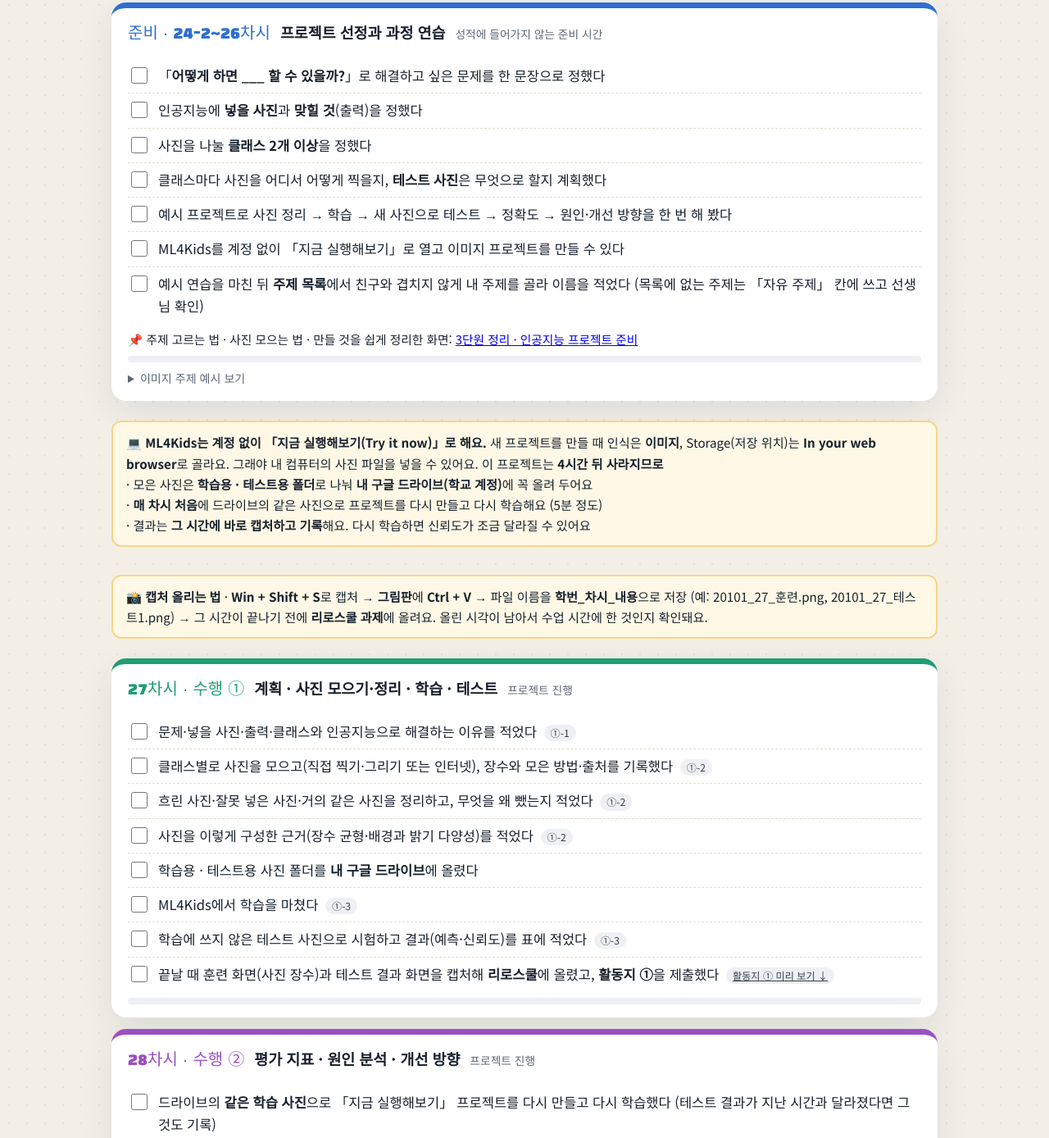
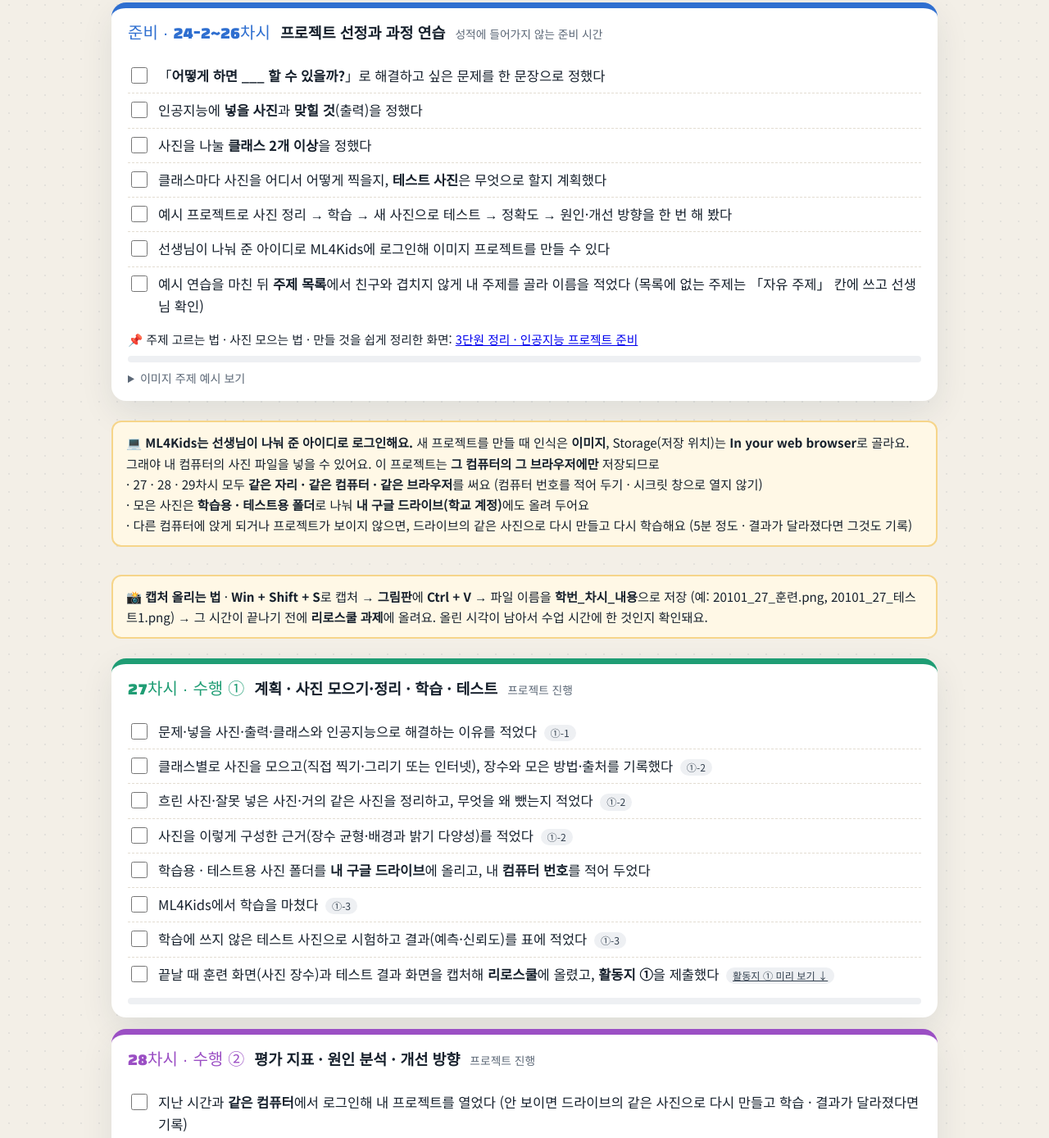
Before and after one commit to sweet1203/ai-worksheets, a plain HTML site: page ml4kids-project/index.html in a window 1280 px wide. Shown: the part 2865-4253 px from the top of the page at 82% size. Drawn offline with Linux system fonts and the light colour scheme.

Commit message:
ML4Kids 교사가 만든 학생 아이디로 로그인: 26 만들기 단계, ml4kids-project 저장 안내(같은 컴퓨터 · 안 보이면 드라이브 사진으로 다시 만들기)·체크 항목
Co-Authored-By: Claude Opus 5.5 <noreply@anthropic.com>

```diff
--- a/ml4kids-project/index.html
+++ b/ml4kids-project/index.html
@@ -233,7 +233,7 @@
         <li><input type="checkbox"><span class="t">사진을 나눌 <b>클래스 2개 이상</b>을 정했다</span></li>
         <li><input type="checkbox"><span class="t">클래스마다 사진을 어디서 어떻게 찍을지, <b>테스트 사진</b>은 무엇으로 할지 계획했다</span></li>
         <li><input type="checkbox"><span class="t">예시 프로젝트로 사진 정리 → 학습 → 새 사진으로 테스트 → 정확도 → 원인·개선 방향을 한 번 해 봤다</span></li>
-        <li><input type="checkbox"><span class="t">ML4Kids를 계정 없이 「지금 실행해보기」로 열고 이미지 프로젝트를 만들 수 있다</span></li>
+        <li><input type="checkbox"><span class="t">선생님이 나눠 준 아이디로 ML4Kids에 로그인해 이미지 프로젝트를 만들 수 있다</span></li>
         <li><input type="checkbox"><span class="t">예시 연습을 마친 뒤 <b>주제 목록</b>에서 친구와 겹치지 않게 내 주제를 골라 이름을 적었다 (목록에 없는 주제는 「자유 주제」 칸에 쓰고 선생님 확인)</span></li>
       </ul>
       <p style="margin:8px 0 0;font-size:.92rem">📌 주제 고르는 법 · 사진 모으는 법 · 만들 것을 쉽게 정리한 화면: <a href="../project-ready/">3단원 정리 · 인공지능 프로젝트 준비</a></p>
@@ -251,10 +251,10 @@
     </div>
   </div>
 
-  <div class="callout">💻 <b>ML4Kids는 계정 없이 「지금 실행해보기(Try it now)」로 해요.</b> 새 프로젝트를 만들 때 인식은 <b>이미지</b>, Storage(저장 위치)는 <b>In your web browser</b>로 골라요. 그래야 내 컴퓨터의 사진 파일을 넣을 수 있어요. 이 프로젝트는 <b>4시간 뒤 사라지므로</b><br>
-  · 모은 사진은 <b>학습용 · 테스트용 폴더</b>로 나눠 <b>내 구글 드라이브(학교 계정)</b>에 꼭 올려 두어요<br>
-  · <b>매 차시 처음</b>에 드라이브의 같은 사진으로 프로젝트를 다시 만들고 다시 학습해요 (5분 정도)<br>
-  · 결과는 <b>그 시간에 바로 캡처하고 기록</b>해요. 다시 학습하면 신뢰도가 조금 달라질 수 있어요</div>
+  <div class="callout">💻 <b>ML4Kids는 선생님이 나눠 준 아이디로 로그인해요.</b> 새 프로젝트를 만들 때 인식은 <b>이미지</b>, Storage(저장 위치)는 <b>In your web browser</b>로 골라요. 그래야 내 컴퓨터의 사진 파일을 넣을 수 있어요. 이 프로젝트는 <b>그 컴퓨터의 그 브라우저에만</b> 저장되므로<br>
+  · 27 · 28 · 29차시 모두 <b>같은 자리 · 같은 컴퓨터 · 같은 브라우저</b>를 써요 (컴퓨터 번호를 적어 두기 · 시크릿 창으로 열지 않기)<br>
+  · 모은 사진은 <b>학습용 · 테스트용 폴더</b>로 나눠 <b>내 구글 드라이브(학교 계정)</b>에도 올려 두어요<br>
+  · 다른 컴퓨터에 앉게 되거나 프로젝트가 보이지 않으면, 드라이브의 같은 사진으로 다시 만들고 다시 학습해요 (5분 정도 · 결과가 달라졌다면 그것도 기록)</div>
   <div class="callout">📸 <b>캡처 올리는 법</b> · <b>Win + Shift + S</b>로 캡처 → <b>그림판</b>에 <b>Ctrl + V</b> → 파일 이름을 <b>학번_차시_내용</b>으로 저장 (예: 20101_27_훈련.png, 20101_27_테스트1.png) → 그 시간이 끝나기 전에 <b>리로스쿨 과제</b>에 올려요. 올린 시각이 남아서 수업 시간에 한 것인지 확인돼요.</div>
 
   <div class="stage" style="--k:var(--mint)">
@@ -265,7 +265,7 @@
         <li><input type="checkbox"><span class="t">클래스별로 사진을 모으고(직접 찍기·그리기 또는 인터넷), 장수와 모은 방법·출처를 기록했다 <span class="ws">①-2</span></span></li>
         <li><input type="checkbox"><span class="t">흐린 사진·잘못 넣은 사진·거의 같은 사진을 정리하고, 무엇을 왜 뺐는지 적었다 <span class="ws">①-2</span></span></li>
         <li><input type="checkbox"><span class="t">사진을 이렇게 구성한 근거(장수 균형·배경과 밝기 다양성)를 적었다 <span class="ws">①-2</span></span></li>
-        <li><input type="checkbox"><span class="t">학습용 · 테스트용 사진 폴더를 <b>내 구글 드라이브</b>에 올렸다</span></li>
+        <li><input type="checkbox"><span class="t">학습용 · 테스트용 사진 폴더를 <b>내 구글 드라이브</b>에 올리고, 내 <b>컴퓨터 번호</b>를 적어 두었다</span></li>
         <li><input type="checkbox"><span class="t">ML4Kids에서 학습을 마쳤다 <span class="ws">①-3</span></span></li>
         <li><input type="checkbox"><span class="t">학습에 쓰지 않은 테스트 사진으로 시험하고 결과(예측·신뢰도)를 표에 적었다 <span class="ws">①-3</span></span></li>
         <li><input type="checkbox"><span class="t">끝날 때 훈련 화면(사진 장수)과 테스트 결과 화면을 캡처해 <b>리로스쿨</b>에 올렸고, <b>활동지 ①</b>을 제출했다 <a class="ws" href="#form1">활동지 ① 미리 보기 ↓</a></span></li>
@@ -278,7 +278,7 @@
     <div class="hd"><span class="when">28차시 · 수행 ②</span><h3>평가 지표 · 원인 분석 · 개선 방향</h3><small>프로젝트 진행</small></div>
     <div class="bd">
       <ul class="chk" data-k="s2">
-        <li><input type="checkbox"><span class="t">드라이브의 <b>같은 학습 사진</b>으로 「지금 실행해보기」 프로젝트를 다시 만들고 다시 학습했다 (테스트 결과가 지난 시간과 달라졌다면 그것도 기록)</span></li>
+        <li><input type="checkbox"><span class="t">지난 시간과 <b>같은 컴퓨터</b>에서 로그인해 내 프로젝트를 열었다 (안 보이면 드라이브의 같은 사진으로 다시 만들고 학습 · 결과가 달라졌다면 기록)</span></li>
         <li><input type="checkbox"><span class="t">테스트 결과로 정확도(전체·클래스별)를 계산했다 <span class="ws">②-1</span></span></li>
         <li><input type="checkbox"><span class="t">틀린 사진(없으면 신뢰도가 가장 낮은 사진)의 원인을 내 학습 사진과 연결해 분석했다 <span class="ws">②-2</span></span></li>
         <li><input type="checkbox"><span class="t">원인에 맞는 개선 방향을 정했다 <span class="ws">②-3</span></span></li>
@@ -294,7 +294,7 @@
     <div class="hd"><span class="when">29차시 · 마무리</span><h3>정리 · 제출 · 구술 확인</h3><small>모든 학생이 같은 시간을 씁니다</small></div>
     <div class="bd">
       <ul class="chk" data-k="s3">
-        <li><input type="checkbox"><span class="t">구술 확인 때 보여 줄 수 있게 드라이브의 사진으로 프로젝트를 다시 만들고 학습해 두었다</span></li>
+        <li><input type="checkbox"><span class="t">구술 확인 때 보여 줄 수 있게 내 ML4Kids 프로젝트를 열어 두었다 (안 보이면 드라이브의 사진으로 다시 만들기)</span></li>
         <li><input type="checkbox"><span class="t">앞 시간에 못 끝낸 단계를 마무리했다</span></li>
         <li><input type="checkbox"><span class="t">다른 창과 생성형 AI를 모두 닫고, 내 사진·모델을 근거로 한계와 사회적 영향을 5문장 이상 직접 썼다 (데이터 편향, 특정 환경에서 성능 저하, 잘못 분류했을 때의 피해, 공정성, 개인정보 등) <span class="ws">③-1</span></span></li>
         <li><input type="checkbox"><span class="t">생성형 AI 활용 기록을 적었다 (안 썼으면 「사용하지 않음」) <span class="ws">③-2</span></span></li>
```
Also changed, not shown: ml4kids-rehearsal/index.html (+2 -2 lines).
